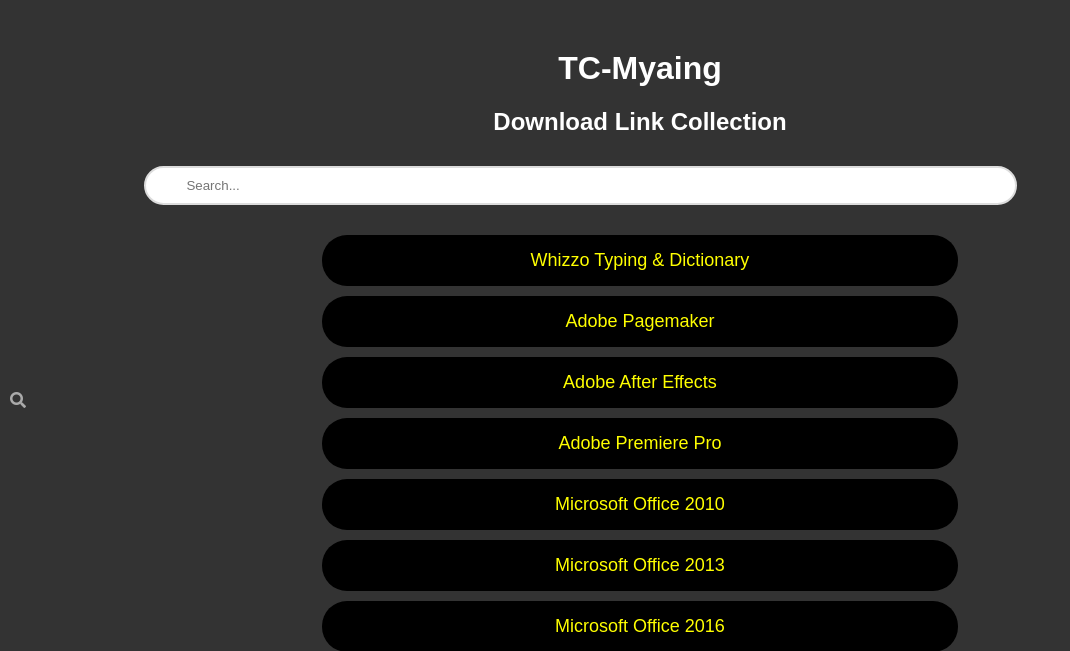
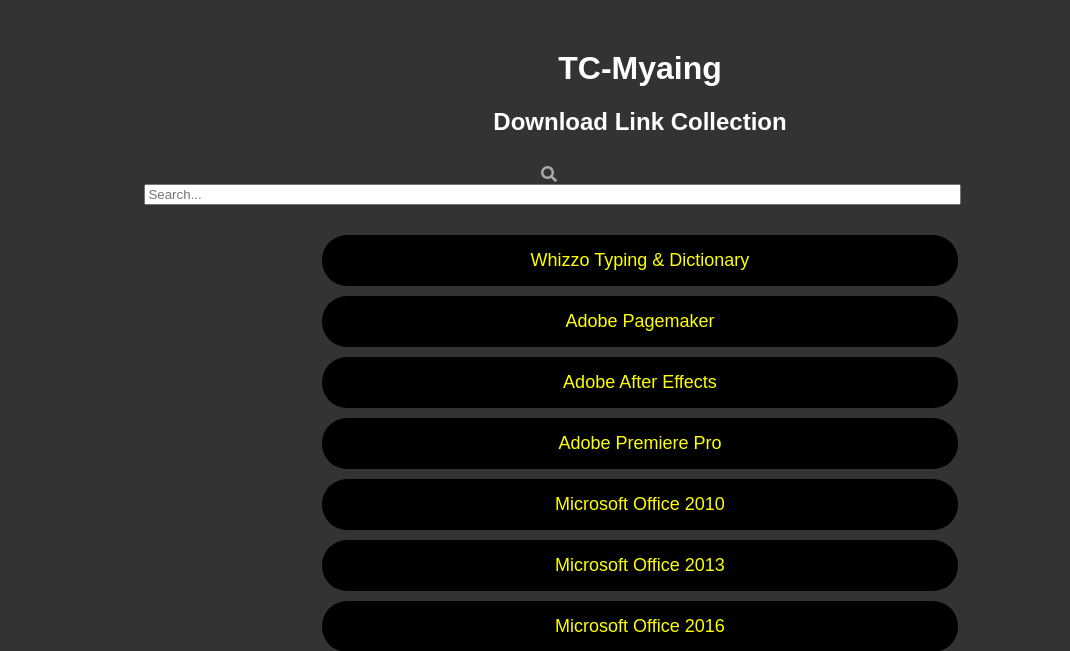
Before and after one commit to tinnaingoo/tcm-link, a PHP site: page / in a window 1280 px wide. Shown: the top 651 px of the page, without its empty margins (0-1070 px from the left). Run offline with PHP 8.4, Linux system fonts and the light colour scheme.

Commit message:
Update styles.css

```diff
--- a/css/styles.css
+++ b/css/styles.css
@@ -14,11 +14,6 @@ body {
 
 .search-box input {
             width: 100%;
-            padding: 10px 20px 10px 40px;
-            border: 2px solid #ddd;
-            border-radius: 25px;
-            outline: none;
-            transition: all 0.3s ease;
         }
 
 .search-box input:focus {
@@ -26,10 +21,6 @@ body {
         }
 
 .search-box .fa-search {
-            position: absolute;
-            top: 50%;
-            left: 10px;
-            transform: translateY(-50%);
             color: #aaa;
         }
 
@@ -49,9 +40,11 @@ body {
             font-size: 18px;
             border-radius: 25px;
         }
+
 .subscribe-buttons {
             margin-top: 50px;
         }
+
 .subscribe-button {
             display: inline-block;
             width: 150px;
```
Lines whose indentation alone changed are shown as unchanged.
